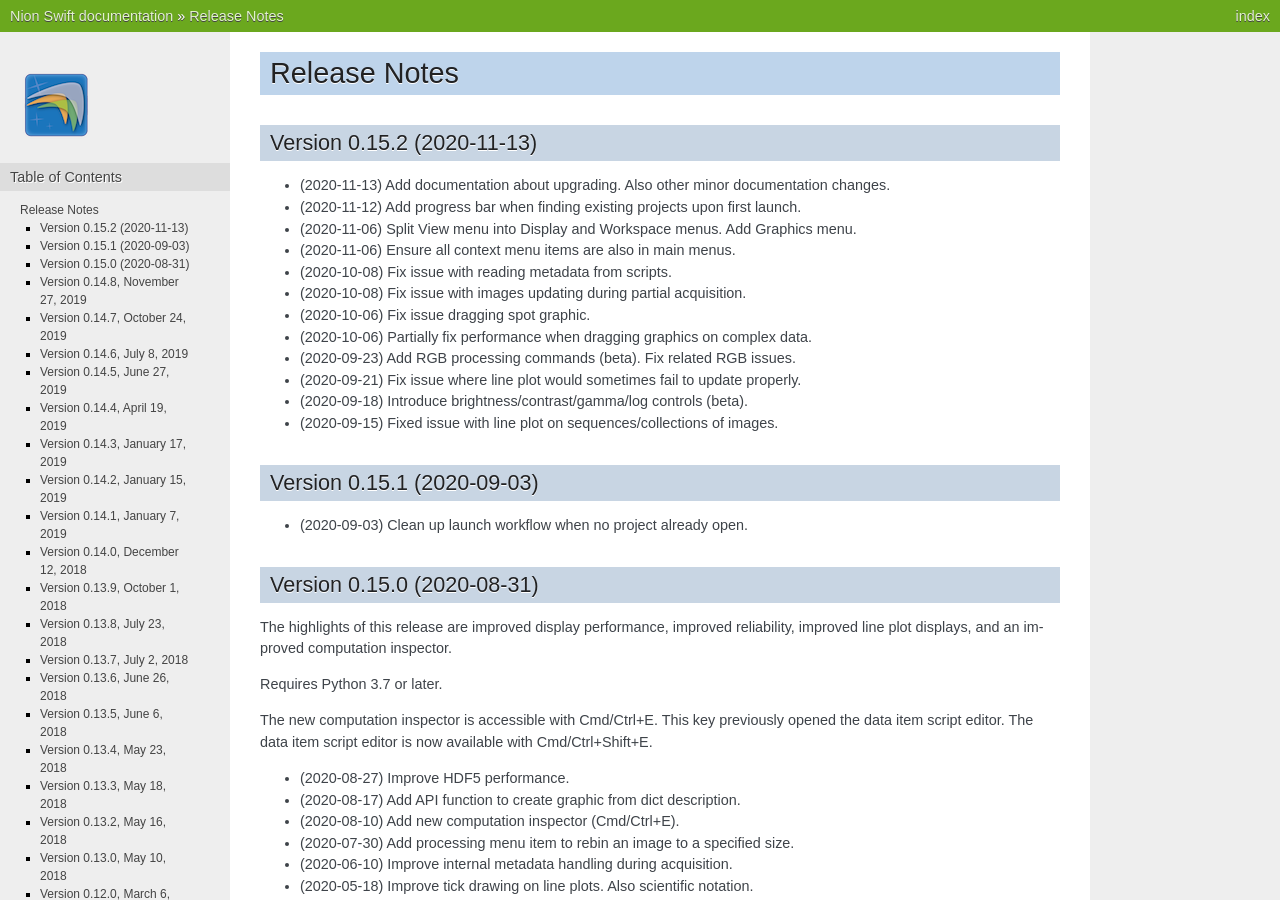
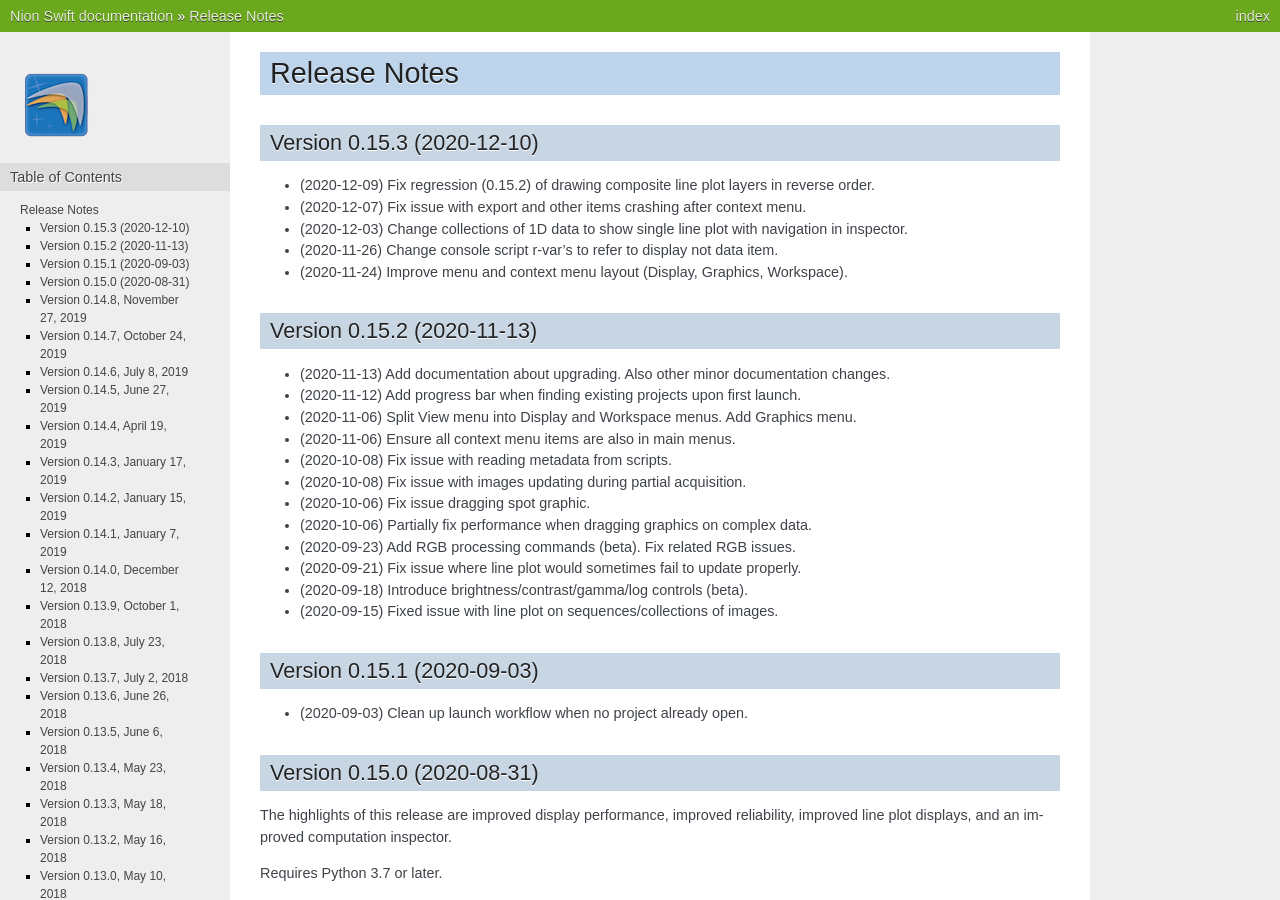
Before and after one commit to nion-software/nionswift, a Sphinx documentation site: the page built from docs/release_notes.rst, in a window 1280 px wide and 900 px high. Built offline with Sphinx 7.4.7, drawn with Linux system fonts in a browser that asks for light colours.

Commit message:
Versioning 0.15.3. Menus. r-vars. Line plot layer order. Export.

```diff
--- a/docs/index.rst
+++ b/docs/index.rst
@@ -1,6 +1,6 @@
 .. _index:
 
-Nion Swift User's Guide (0.15.2)
+Nion Swift User's Guide (0.15.3)
 ================================
 Nion Swift is open source scientific image processing software integrating hardware control, data acquisition,
 visualization, processing, and analysis using Python. Nion Swift is easily extended using Python. It runs on
--- a/docs/release_notes.rst
+++ b/docs/release_notes.rst
@@ -4,6 +4,14 @@
 
 Release Notes
 =============
+
+Version 0.15.3 (2020-12-10)
+---------------------------
+* (2020-12-09) Fix regression (0.15.2) of drawing composite line plot layers in reverse order.
+* (2020-12-07) Fix issue with export and other items crashing after context menu.
+* (2020-12-03) Change collections of 1D data to show single line plot with navigation in inspector.
+* (2020-11-26) Change console script r-var's to refer to display not data item.
+* (2020-11-24) Improve menu and context menu layout (Display, Graphics, Workspace).
 
 Version 0.15.2 (2020-11-13)
 ---------------------------
--- a/meta.yaml
+++ b/meta.yaml
@@ -2,10 +2,10 @@
 
 package:
   name: 'nionswift'
-  version: '0.15.2'
+  version: '0.15.3'
 
 source:
-  git_rev: 0.15.2
+  git_rev: 0.15.3
   git_url: https://github.com/nion-software/nionswift.git
 
 build:
--- a/setup.cfg
+++ b/setup.cfg
@@ -1,6 +1,6 @@
 [metadata]
 name = nionswift
-version = 0.15.2
+version = 0.15.3
 author = Nion Software
 author_email = swift@nion.com
 description = Nion Swift: Scientific Image Processing.
```
Also changed, not shown: 1 other file.
